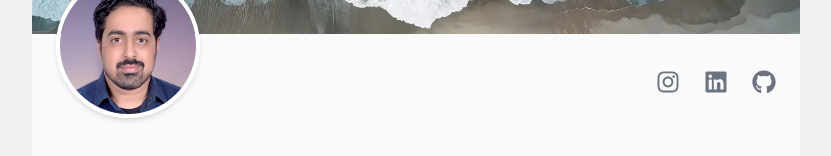
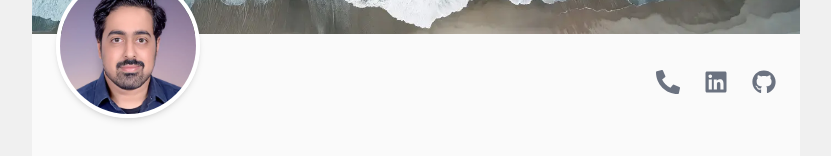
Before and after one commit to R-o-n-a-k/Parth, a Next.js app: page /about in a window 1280 px wide. Shown: the part 134-290 px from the top of the page, without its empty margins (224-1055 px from the left). Built offline with nearby package versions, Linux system fonts and the light colour scheme.

Commit message:
ref: updating instagram to call icon

```diff
--- a/app/components/Data.jsx
+++ b/app/components/Data.jsx
@@ -1,7 +1,6 @@
 import {
   FaBriefcase,
   FaGraduationCap,
-  FaInstagram,
   FaLinkedin,
   FaGithub,
   FaEnvelope,
@@ -23,14 +22,16 @@ export const introduction = {
 
 export const socialMediaIcons = [
   {
-    link: "https://www.instagram.com/",
-    icon: <FaInstagram />,
+    name: "phone",
+    link: "tel:+919833422423", // replace with your actual number
+    icon: <FaPhoneAlt />,
   },
   {
+    name: "linkedin",
     link: "https://www.linkedin.com/in/parth-pala/",
     icon: <FaLinkedin />,
   },
-  { link: "https://github.com/parthpala", icon: <FaGithub /> },
+  { name: "github", link: "https://github.com/parthpala", icon: <FaGithub /> },
 ];
 
 // ----------------------------------------------About Data---------------------------------------------------
--- a/app/components/common/SocialMedia.jsx
+++ b/app/components/common/SocialMedia.jsx
@@ -6,10 +6,11 @@ const SocialMedia = () => {
   return (
     <>
       <div className="flex flex-row gap-6 md:text-2xl text-xl absolute md:top-24 top-18 right-6 text-subtitle-color">
-        {socialMediaIcons.map((item, index) => (
+        {socialMediaIcons.map((item) => (
           <a
-            key={index}
-            target="_blank"
+            key={item.name}
+            target={item.name === "phone" ? undefined : "_blank"}
+            rel={item.name === "phone" ? undefined : "noopener noreferrer"}
             href={item.link}
             className="hover:text-accent"
           >
```
